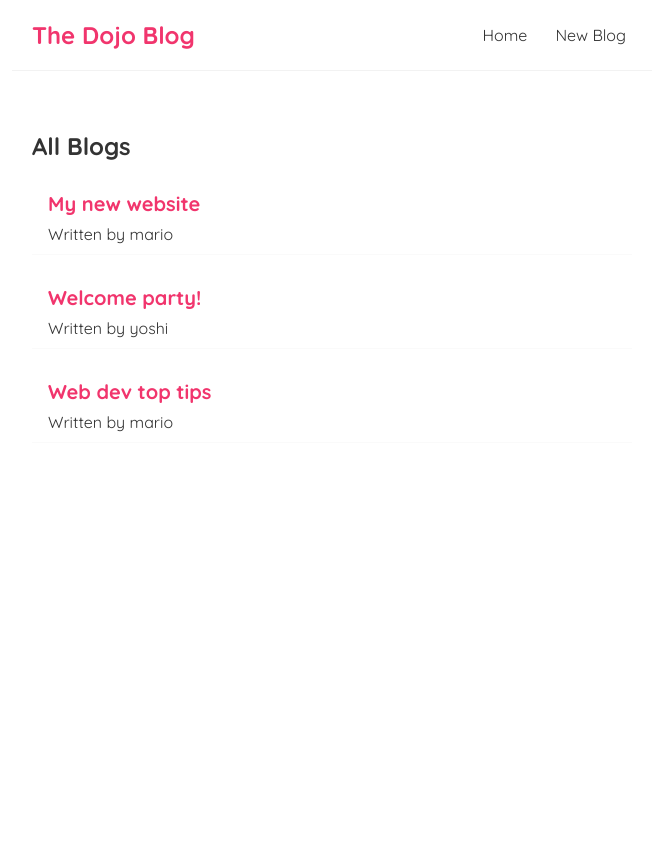
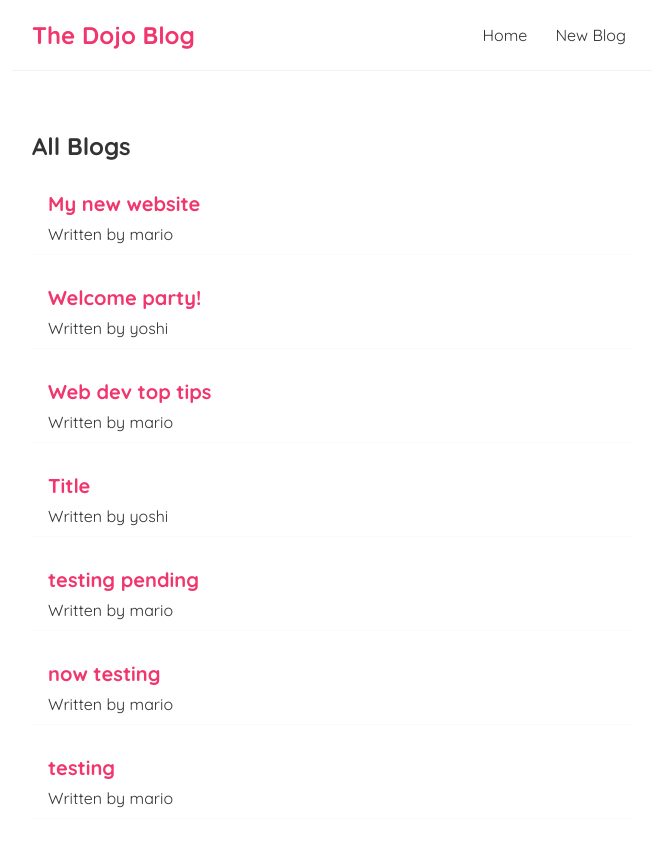
Before and after one commit to anyone27/dojo-blog, a React (Create React App) app: page / in a window 1280 px wide. Shown: the top 846 px of the page, without its empty margins (308-964 px from the left). Before the commit the page ends 800 px from the top, so only its background shows below. Built offline with nearby package versions, Linux system fonts and the light colour scheme; data requests are answered from the project's data file; the HTML template or start-up script is replaced by a standard one.

Commit message:
add new blog with POST method

```diff
--- a/data/db.json
+++ b/data/db.json
@@ -17,6 +17,30 @@
       "body": "Lorem ipsum dolor, sit amet consectetur adipisicing elit. Nesciunt totam praesentium eum incidunt veniam cupiditate corrupti ea atque, explicabo quae ut, at voluptatem. Quasi voluptatem veniam in illum quas reiciendis?",
       "author": "mario",
       "id": 3
+    },
+    {
+      "title": "Title",
+      "body": "body",
+      "author": "yoshi",
+      "id": 4
+    },
+    {
+      "title": "testing pending",
+      "body": "testing pending",
+      "author": "mario",
+      "id": 5
+    },
+    {
+      "title": "now testing",
+      "body": "testing again",
+      "author": "mario",
+      "id": 6
+    },
+    {
+      "title": "testing",
+      "body": "new test",
+      "author": "mario",
+      "id": 7
     }
   ]
 }
--- a/src/Create.js
+++ b/src/Create.js
@@ -1,15 +1,35 @@
 import { useState } from "react";
+import { useHistory } from 'react-router-dom';
 
 const Create = () => {
 
     const [title, setTitle] = useState('');
     const [body, setBody] = useState('');
     const [author, setAuthor] = useState('mario');
+    const [isPending, setIsPending] = useState(false);
+    const history = useHistory();
+
+    const handleSubmit = (e) => {
+        e.preventDefault();
+        const blog = { title, body, author };
+
+        setIsPending(true);
+
+        fetch('http://localhost:8000/blogs/', {
+            method: 'POST',
+            headers: { "Content-Type": "application/json" },
+            body: JSON.stringify(blog)
+        }).then(() => {
+            setIsPending(false);
+            history.push('/');
+        })
+
+    }
 
     return (
         <div className="create">
             <h2>Add a New Blog</h2>
-            <form>
+            <form onSubmit={handleSubmit}>
                 <label>Blog title</label>
                 <input
                 type="text"
@@ -31,10 +51,8 @@
                     <option value="mario">Mario</option>
                     <option value="yoshi">Yoshi</option>
                 </select>
-                <button>Add Blog</button>
-                <p>{title}</p>
-                <p>{body}</p>
-                <p>{author}</p>
+                { !isPending && <button>Add Blog</button> }
+                { isPending && <button disabled>Adding Blog...</button> }
             </form>
         </div>
     );
```
Lines whose indentation alone changed are shown as unchanged.
